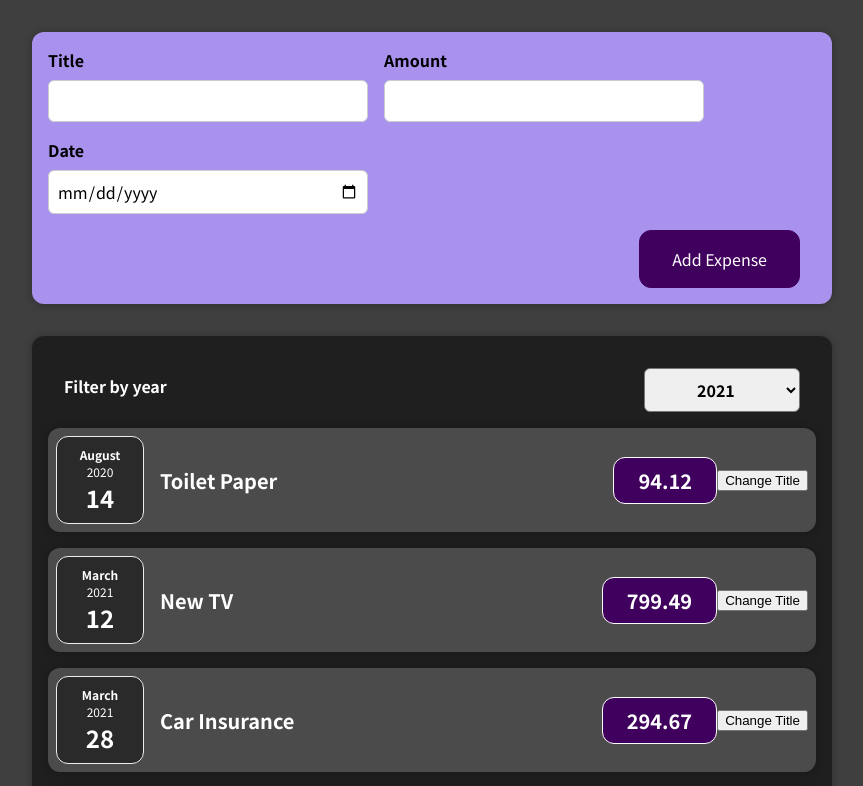
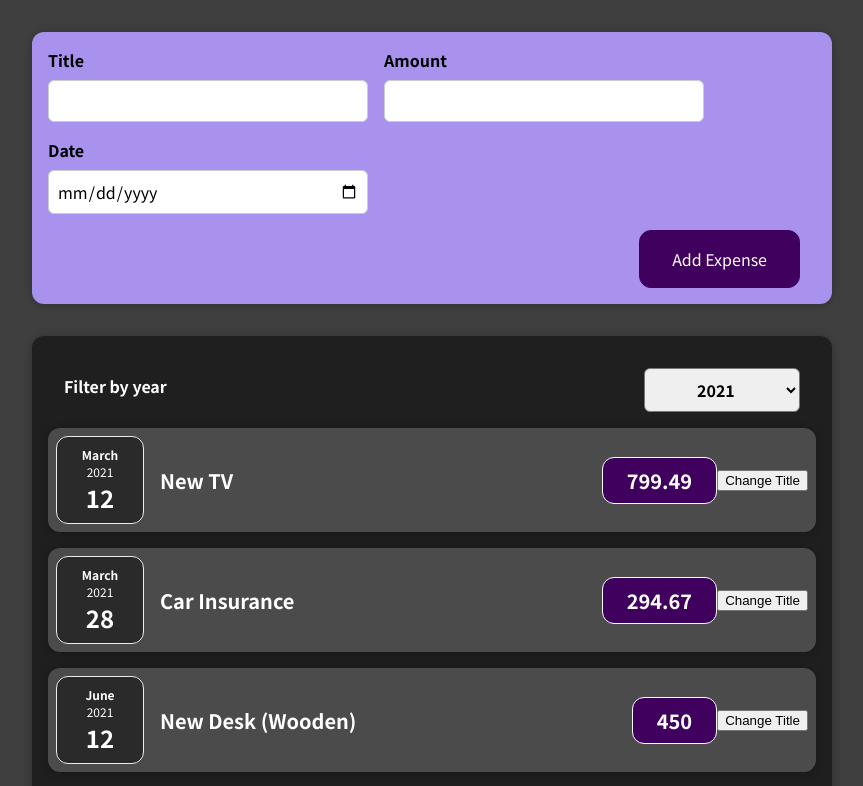
Before and after one commit to devohda/react-complete-guide, a React (Create React App) app: page / in a window 1280 px wide. Shown: the top 786 px of the page, without its empty margins (208-1071 px from the left). Built offline with nearby package versions, Linux system fonts and the light colour scheme.

Commit message:
lecture:72

```diff
--- a/src/components/Expense/Expenses/index.tsx
+++ b/src/components/Expense/Expenses/index.tsx
@@ -1,4 +1,4 @@
-import React, {useState} from 'react';
+import React, {useMemo, useState} from 'react';
 
 import './style.css';
 import ExpensesFilter from '../../ExpensesFilter';
@@ -17,13 +17,19 @@ const Expenses: React.FC<ExpensesProps> = props => {
     setFilteredYear(value);
   };
 
+  const filteredExpense = useMemo(() => {
+    return props.expenses.filter(
+      expense => expense.date.getFullYear() === filteredYear,
+    );
+  }, [filteredYear, props.expenses]);
+
   return (
     <Card className="expenses">
       <ExpensesFilter
         selected={filteredYear}
         onChangeFilter={filterChangeHandler}
       />
-      {props.expenses.map(expense => (
+      {filteredExpense.map(expense => (
         <ExpenseItem key={expense.id} {...expense} />
       ))}
     </Card>
```
